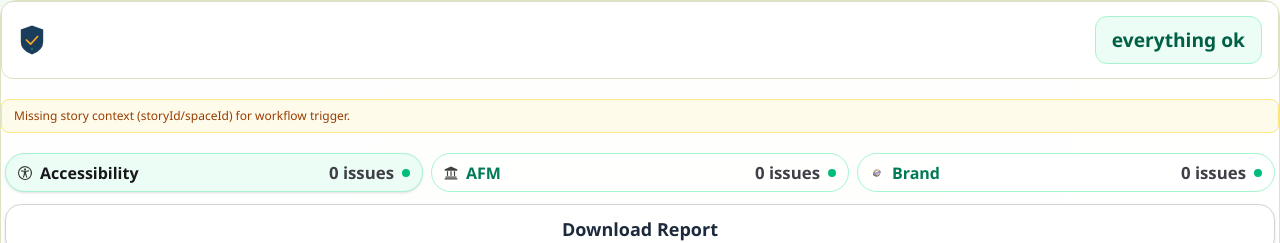
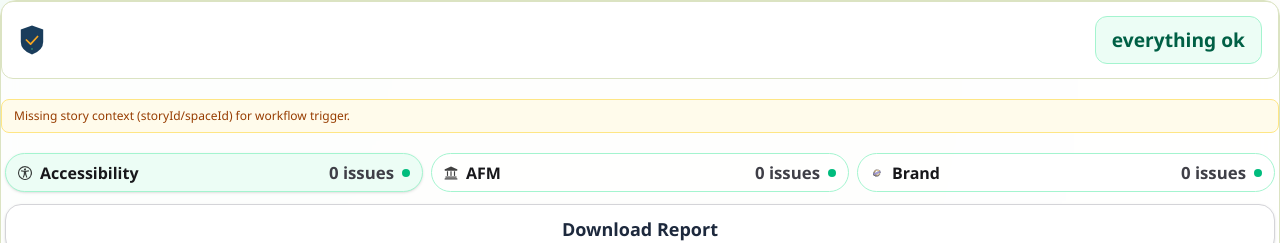
Before and after one commit to adanbaiquality/Content-Guard, a Next.js app in the folder apps/storyblok-plugin/: page / in a window 1280 px wide. Shown: the top 243 px of the page. Built offline with nearby package versions, Linux system fonts and the light colour scheme.

Commit message:
Improve coloring of tabs

```diff
--- a/apps/storyblok-plugin/src/components/ContentGuardPanel.tsx
+++ b/apps/storyblok-plugin/src/components/ContentGuardPanel.tsx
@@ -768,11 +768,11 @@ function CategoryTabTrigger({
   const status = getCategoryStatus(audits);
 
   const styles = {
-    pass: "border-emerald-200 text-emerald-700 data-[state=active]:bg-emerald-50",
-    critical: "border-red-200 text-red-700 data-[state=active]:bg-red-50",
-    serious: "border-orange-200 text-orange-700 data-[state=active]:bg-orange-50",
-    moderate: "border-amber-200 text-amber-700 data-[state=active]:bg-amber-50",
-    minor: "border-sky-200 text-sky-700 data-[state=active]:bg-sky-50",
+    pass: "border-emerald-200 text-zinc-900 data-[state=active]:bg-emerald-50",
+    critical: "border-red-200 text-zinc-900 data-[state=active]:bg-red-50",
+    serious: "border-orange-200 text-zinc-900 data-[state=active]:bg-orange-50",
+    moderate: "border-amber-200 text-zinc-900 data-[state=active]:bg-amber-50",
+    minor: "border-sky-200 text-zinc-900 data-[state=active]:bg-sky-50",
   };
 
   const dotStyles = {
```
